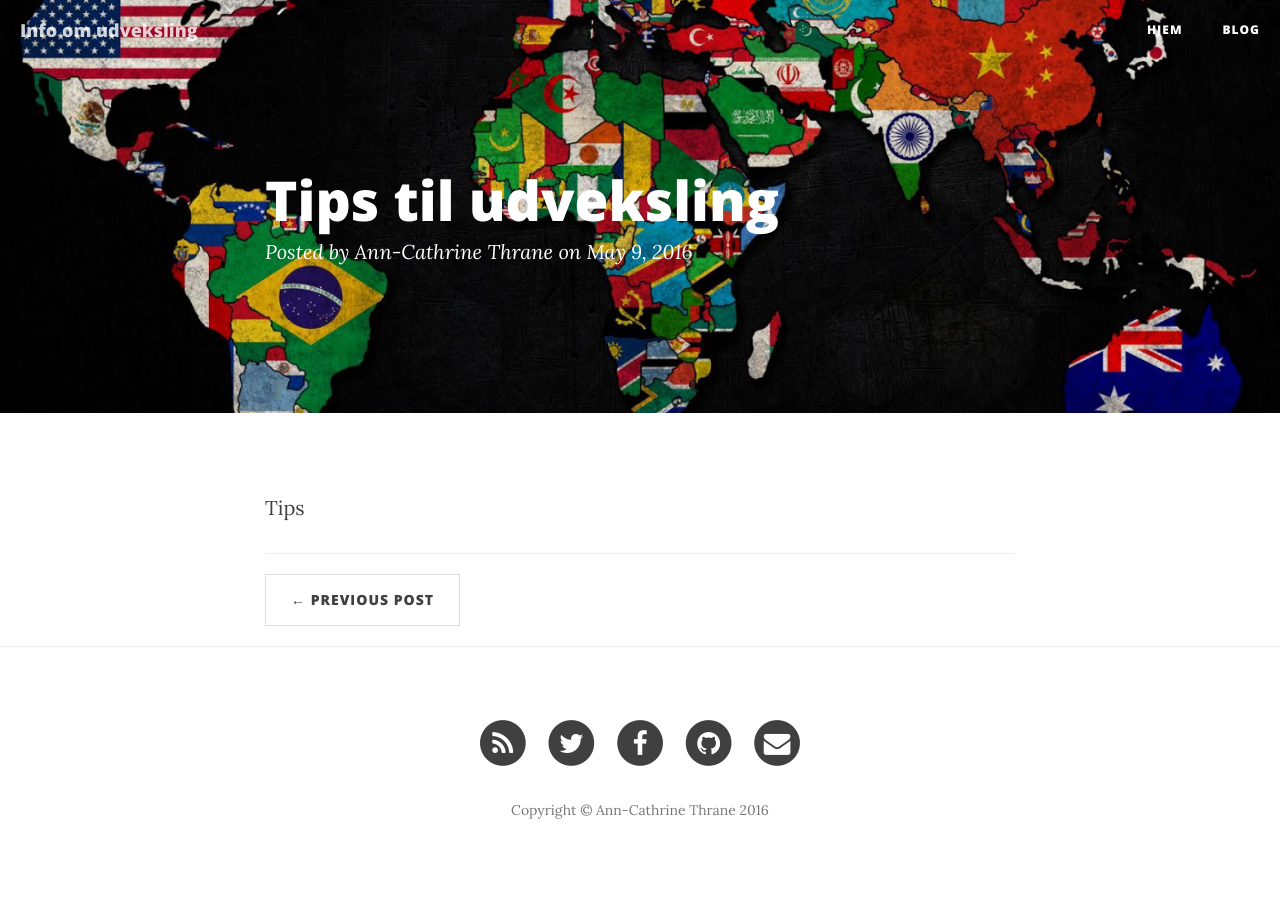
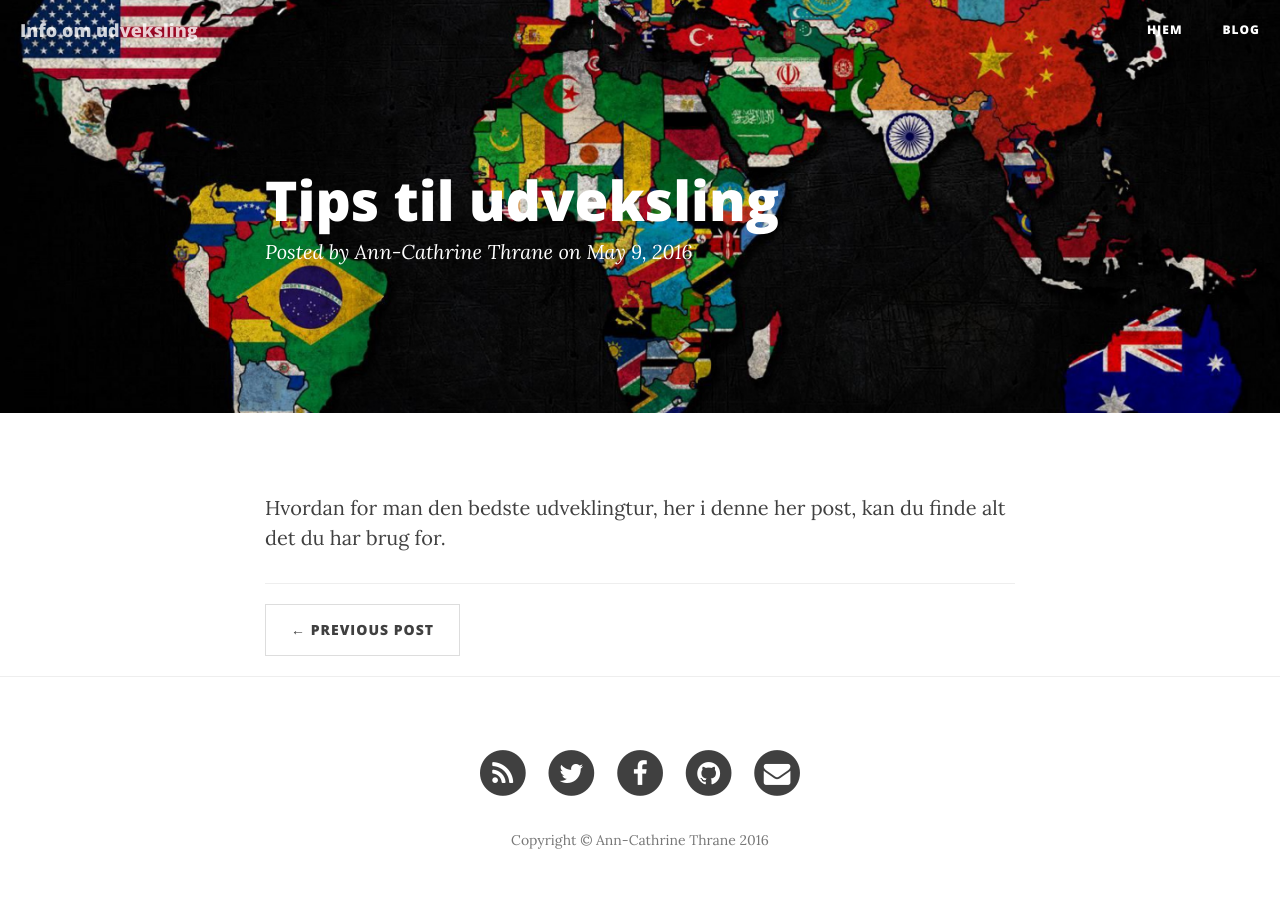
Before and after one commit to Ann-Cathrine/blog, a Jekyll site: the page built from _posts/2016-05-06-Tips til udvekling.markdown, in a window 1280 px wide. Built offline with Jekyll 4.4.1, drawn with Linux system fonts in a browser that asks for light colours; nearby versions of some CDN libraries.

Commit message:
fint
fint

```diff
--- a/_posts/2016-05-06-Tips til udvekling.markdown
+++ b/_posts/2016-05-06-Tips til udvekling.markdown
@@ -5,4 +5,4 @@ date:       2016-05-09 12:00:00
 author:     "Ann-Cathrine Thrane"
 header-img: "img/worldmap.jpg"
 ---
-Tips
+Hvordan for man den bedste udveklingtur, her i denne her post, kan du finde alt det du har brug for.
```
